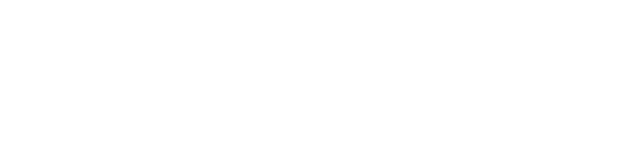
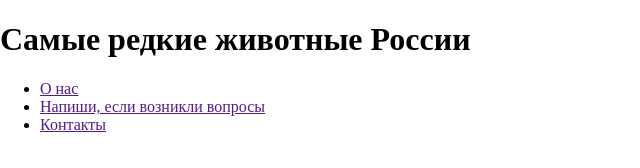
Before and after one commit to Anastasia2285/site, a plain HTML site: page index.html in a window 1280 px wide. Shown: the whole page, without its empty margins (0-640 px from the left). Drawn offline with Linux system fonts and the light colour scheme.

Commit message:
Add files via upload

```diff
--- a/index.html
+++ b/index.html
@@ -5,9 +5,22 @@
     <meta name="viewport" content="width=device-width, initial-scale=1.0">
     <link rel="stylesheet" href="style/normalize.css">
     <link rel="stylesheet" href="style/main.css">
-    <title>Document</title>
+    <title>Проект</title>
 </head>
 <body>
-
+    <h1> Самые редкие животные России </h1>
+    <nav class="navigation">
+        <ul class="navigation__menu">
+        <li class="navigation__item navigation__item--active">
+        <a href="" class="navigation__link">О нас</a>
+        </li>
+        <li class="navigation__item navigation__item--active">
+            <a href="" class="navigation__link">Напиши, если возникли вопросы</a>
+            </li>
+        <li class="navigation__item">
+        <a href="" class="navigation__link">Контакты</a>
+        </li>
+        </ul>
+        </nav>
 </body>
 </html>
```
